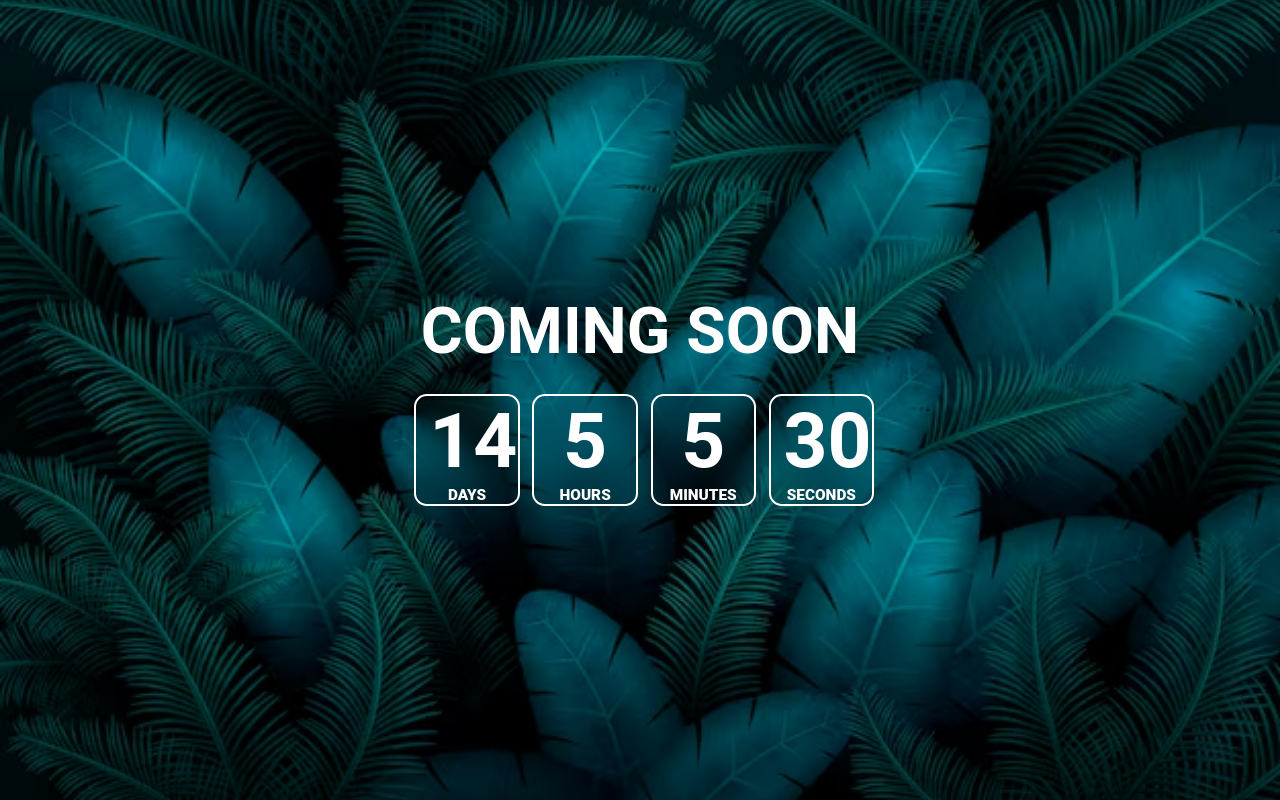
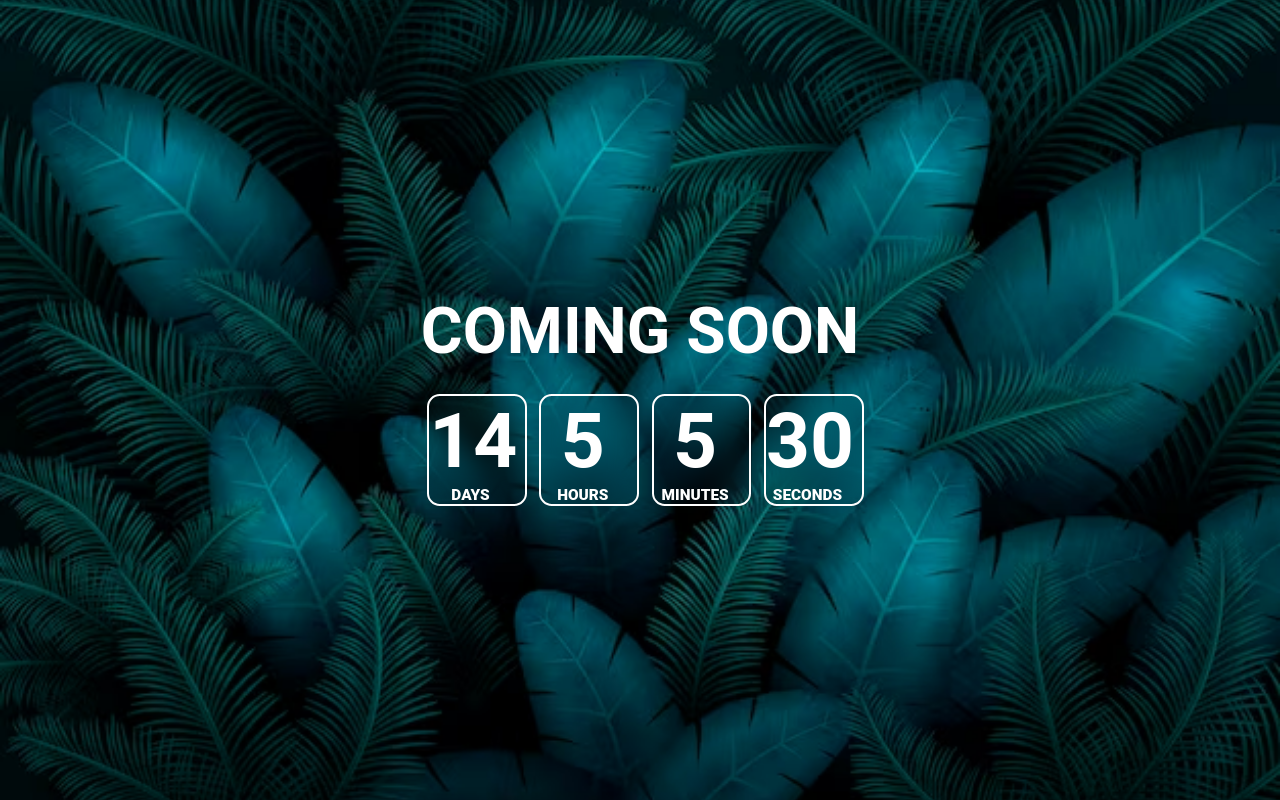
Before and after one commit to Mathiasheartman/Nine, a plain HTML site: page index.html in a window 1280 px wide. Drawn offline with Linux system fonts and the light colour scheme; no server answers.

Commit message:
Update style.css

```diff
--- a/css/style.css
+++ b/css/style.css
@@ -42,7 +42,7 @@ h1 {
   backdrop-filter: blur(15px);
   color: #ffffff;
   margin: 0 .5vw;
-  padding-inline: 1vw;
+  padding-right: 1vw;
   text-transform: uppercase;
 }
 
```
